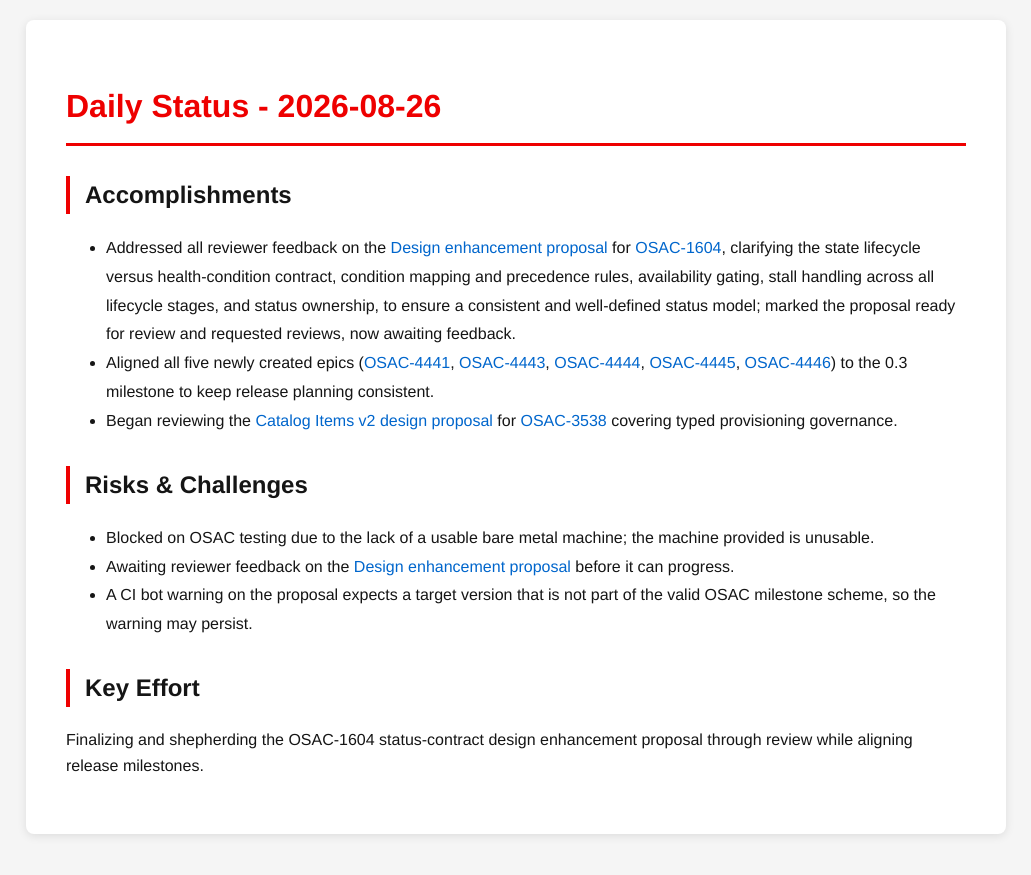
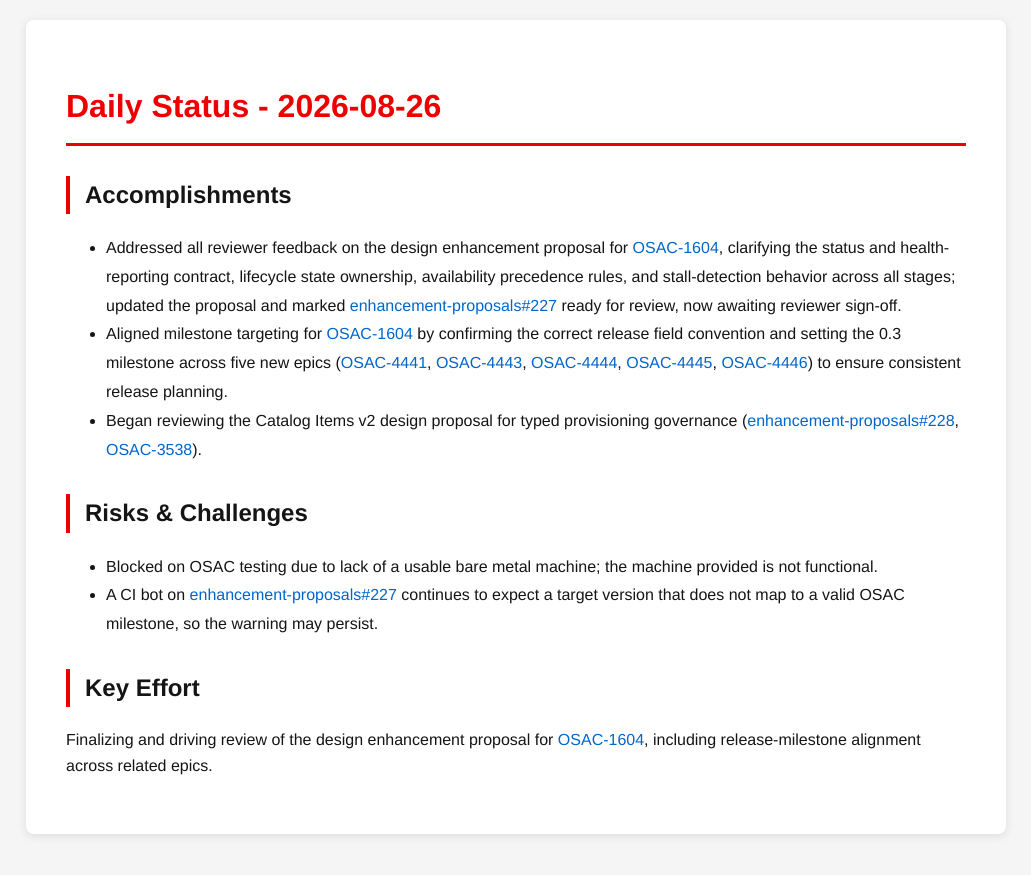
Before and after one commit to tzvatot/daily-status, a Jekyll site: the page built from 2026-08-26.md, in a window 1280 px wide. Shown: the top 875 px of the page, without its empty margins (124-1155 px from the left). Built offline with Jekyll 4.4.1, drawn with Linux system fonts in a browser that asks for light colours.

Commit message:
Daily status update - 2026-08-26

```diff
--- a/2026-08-26.md
+++ b/2026-08-26.md
@@ -7,14 +7,13 @@ date: 2026-08-26
 # Daily Status - 2026-08-26
 
 ## Accomplishments
-- Addressed all reviewer feedback on the [Design enhancement proposal](https://github.com/osac-project/enhancement-proposals/pull/227) for [OSAC-1604](https://redhat.atlassian.net/browse/OSAC-1604), clarifying the state lifecycle versus health-condition contract, condition mapping and precedence rules, availability gating, stall handling across all lifecycle stages, and status ownership, to ensure a consistent and well-defined status model; marked the proposal ready for review and requested reviews, now awaiting feedback.
-- Aligned all five newly created epics ([OSAC-4441](https://redhat.atlassian.net/browse/OSAC-4441), [OSAC-4443](https://redhat.atlassian.net/browse/OSAC-4443), [OSAC-4444](https://redhat.atlassian.net/browse/OSAC-4444), [OSAC-4445](https://redhat.atlassian.net/browse/OSAC-4445), [OSAC-4446](https://redhat.atlassian.net/browse/OSAC-4446)) to the 0.3 milestone to keep release planning consistent.
-- Began reviewing the [Catalog Items v2 design proposal](https://github.com/osac-project/enhancement-proposals/pull/228) for [OSAC-3538](https://redhat.atlassian.net/browse/OSAC-3538) covering typed provisioning governance.
+- Addressed all reviewer feedback on the design enhancement proposal for [OSAC-1604](https://redhat.atlassian.net/browse/OSAC-1604), clarifying the status and health-reporting contract, lifecycle state ownership, availability precedence rules, and stall-detection behavior across all stages; updated the proposal and marked [enhancement-proposals#227](https://github.com/osac-project/enhancement-proposals/pull/227) ready for review, now awaiting reviewer sign-off.
+- Aligned milestone targeting for [OSAC-1604](https://redhat.atlassian.net/browse/OSAC-1604) by confirming the correct release field convention and setting the 0.3 milestone across five new epics ([OSAC-4441](https://redhat.atlassian.net/browse/OSAC-4441), [OSAC-4443](https://redhat.atlassian.net/browse/OSAC-4443), [OSAC-4444](https://redhat.atlassian.net/browse/OSAC-4444), [OSAC-4445](https://redhat.atlassian.net/browse/OSAC-4445), [OSAC-4446](https://redhat.atlassian.net/browse/OSAC-4446)) to ensure consistent release planning.
+- Began reviewing the Catalog Items v2 design proposal for typed provisioning governance ([enhancement-proposals#228](https://github.com/osac-project/enhancement-proposals/pull/228), [OSAC-3538](https://redhat.atlassian.net/browse/OSAC-3538)).
 
 ## Risks & Challenges
-- Blocked on OSAC testing due to the lack of a usable bare metal machine; the machine provided is unusable.
-- Awaiting reviewer feedback on the [Design enhancement proposal](https://github.com/osac-project/enhancement-proposals/pull/227) before it can progress.
-- A CI bot warning on the proposal expects a target version that is not part of the valid OSAC milestone scheme, so the warning may persist.
+- Blocked on OSAC testing due to lack of a usable bare metal machine; the machine provided is not functional.
+- A CI bot on [enhancement-proposals#227](https://github.com/osac-project/enhancement-proposals/pull/227) continues to expect a target version that does not map to a valid OSAC milestone, so the warning may persist.
 
 ## Key Effort
-Finalizing and shepherding the OSAC-1604 status-contract design enhancement proposal through review while aligning release milestones.
+Finalizing and driving review of the design enhancement proposal for [OSAC-1604](https://redhat.atlassian.net/browse/OSAC-1604), including release-milestone alignment across related epics.
```
